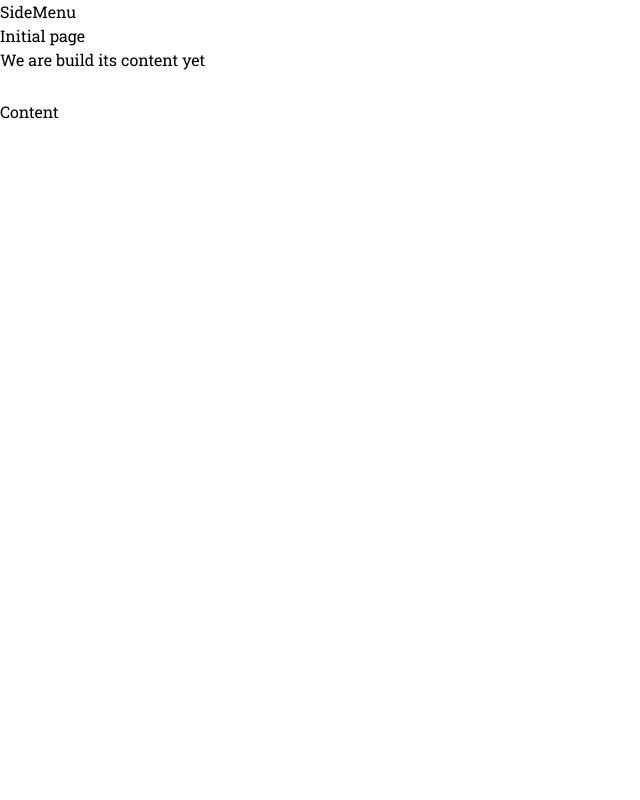
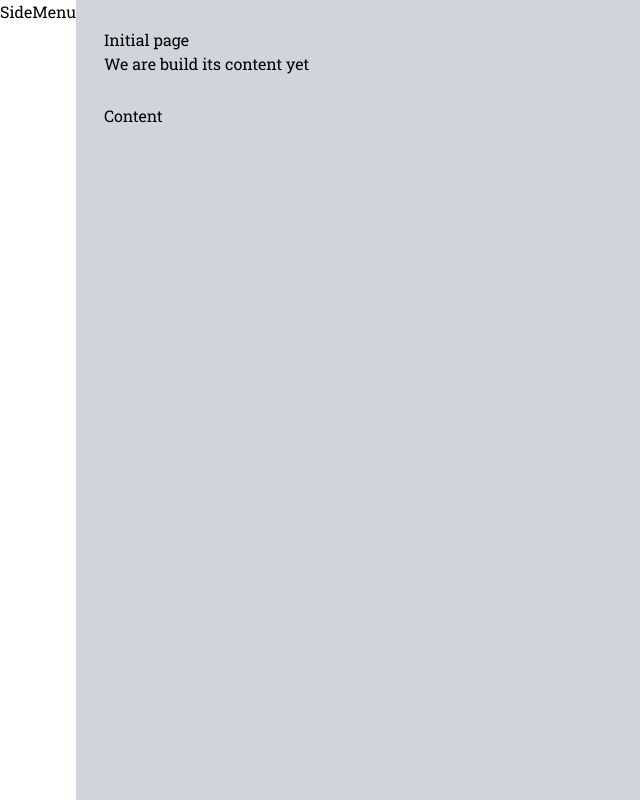
Before and after one commit to higorasilverio/nextjs_admin_template, a Next.js app: page / in a window 1280 px wide. Shown: the whole page, without its empty margins (0-640 px from the left). Built offline with nearby package versions, Linux system fonts and the light colour scheme.

Commit message:
💄 (Layout): add some styles to layout component

```diff
--- a/src/components/templates/Layout.tsx
+++ b/src/components/templates/Layout.tsx
@@ -11,10 +11,12 @@
 
 const Layout = ({ title, subtitle, children }: LayoutProps) => {
   return (
-    <div>
+    <div className="flex h-screen w-screen ">
       <SideMenu />
-      <Header title={title} subtitle={subtitle} />
-      <Content>{children}</Content>
+      <div className="flex flex-col w-full p-7 bg-gray-300">
+        <Header title={title} subtitle={subtitle} />
+        <Content>{children}</Content>
+      </div>
     </div>
   );
 };
```
